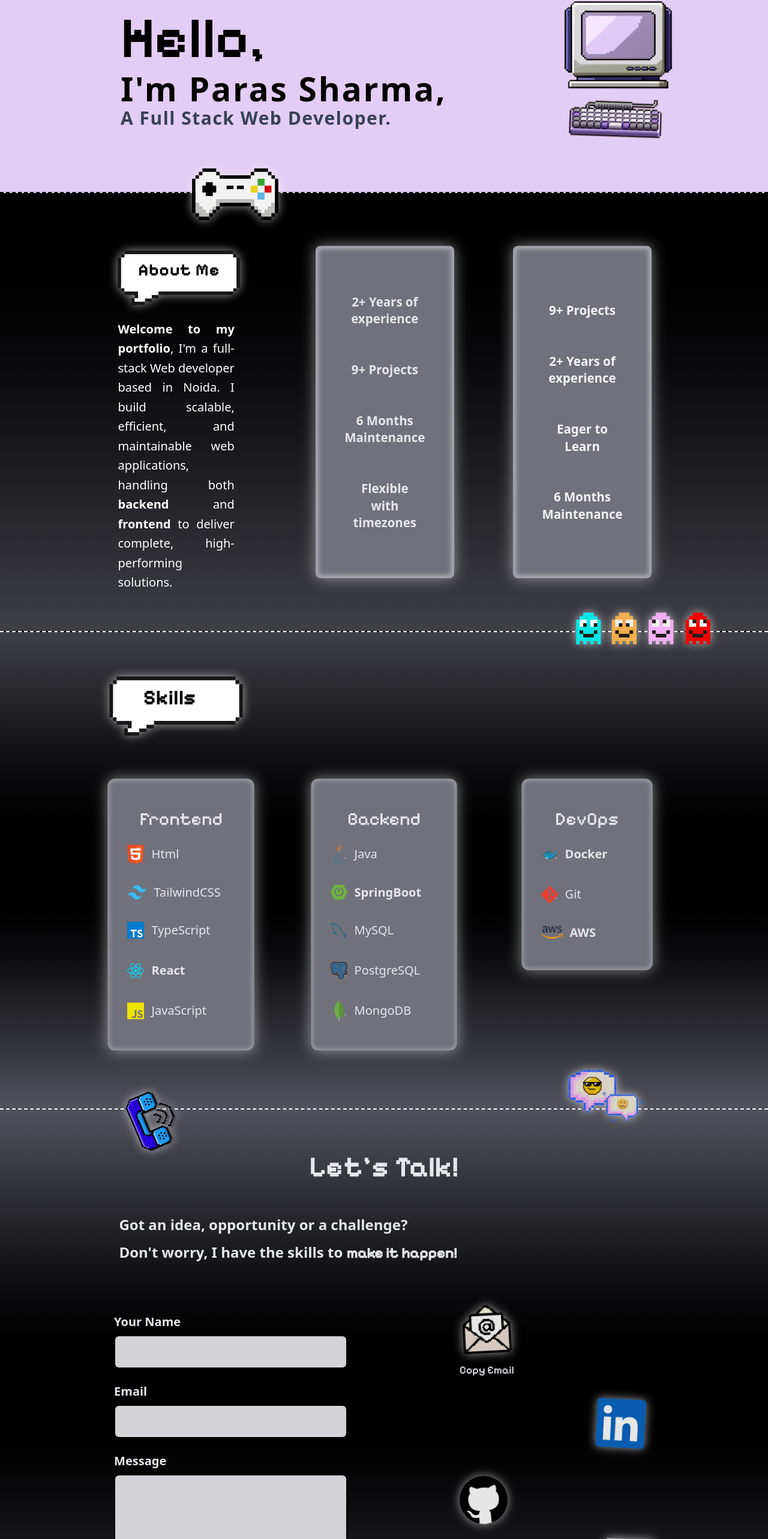
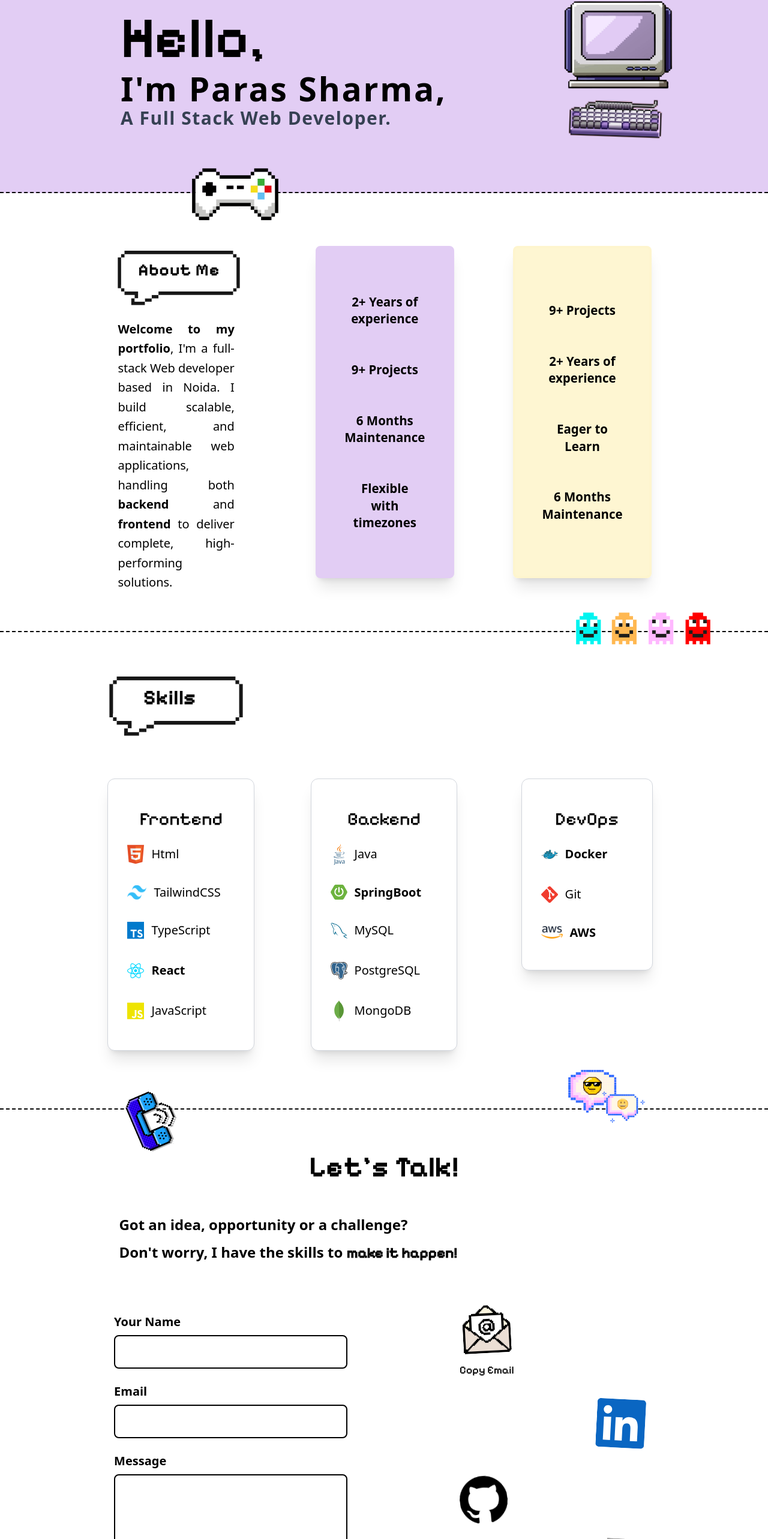
Before and after one commit to CaptainUnderpants14/portfolio, a React (Vite) app: page / in a window 1280 px wide. Shown: the part 176-2742 px from the top of the page at 60% size. Built offline with nearby package versions, Linux system fonts and the light colour scheme; grey boxes are pictures that could not be loaded.

Commit message:
Prefinal version

```diff
--- a/src/AboutMe.jsx
+++ b/src/AboutMe.jsx
@@ -8,23 +8,23 @@ function AboutMe() {
         });
     };
 
-    const audioRef = useRef(null);
-    const playPacmanSound = () => {
-        if (!audioRef.current) {
-            audioRef.current = new Audio("/sounds/pacman.mp3");
-        }
-        const audio = audioRef.current;
-        if (!audio.paused) return;
-        audio.currentTime = 0;
-        audio.play().catch((error) => {
-            console.error("Audio play failed:", error);
-        });
-    };
+    // const audioRef = useRef(null);
+    // const playPacmanSound = () => {
+    //     if (!audioRef.current) {
+    //         audioRef.current = new Audio("/sounds/pacman.mp3");
+    //     }
+    //     const audio = audioRef.current;
+    //     if (!audio.paused) return;
+    //     audio.currentTime = 0;
+    //     audio.play().catch((error) => {
+    //         console.error("Audio play failed:", error);
+    //     });
+    // };
 
     return (
         <div
             id="about"
-            className="pt-16 px-5 md:px-20 border-b-2 border-dashed border-black flex justify-center relative dark dark:bg-gradient-to-b dark:from-black dark:to-zinc-700
+            className="pt-16 px-5 md:px-20 border-b-2 border-dashed border-black flex justify-center relative dark:bg-gradient-to-b dark:from-black dark:to-zinc-700
              dark:border-white">
             <div className="w-[90%] md:w-full mx-auto lg:w-[90%] ">
                 {/* Controller */}
@@ -45,9 +45,10 @@ function AboutMe() {
                             <img
                                 src="/aboutme.svg"
                                 alt="About Me background"
-                                className="w-[180px] md:w-[230px] lg:w-[88%] h-auto object-contain mx-auto lg:mx-0 transition-all duration-200
-                                dark:[filter:drop-shadow(0_0_8px_rgba(255,255,255,0.6))]
-                                 dark:group-hover:[filter:drop-shadow(0_0_12px_rgba(255,255,255,0.8))]"
+                                className="w-[180px] md:w-[230px] lg:w-[88%] h-auto object-contain mx-auto lg:mx-0
+                                     transition-all duration-200
+                                     dark:[filter:brightness(0.94)_drop-shadow(0_0_16px_rgba(255,255,255,0.8))]"
+
                             />
                             <p
                                 className="font-pixelb absolute left-1/2 lg:left-[4%] -translate-x-1/2
@@ -72,8 +73,8 @@ function AboutMe() {
                              text-black font-semibold border-4 bg-[#e2cdf4] border-[#e2cdf4]
                              w-[84%] h-full md:w-full md:h-[92%] mt-6 md:mt-0 rounded-lg p-10 md:p-[47px]
                              shadow-xl text-center space-y-6 md:space-y-10 mx-auto lg:mx-0 max-w-xs lg:w-[80%] lg:h-[96%]
-                             lg:hover:scale-105 transition-transform duration-200 cursor-pointer dark:bg-zinc-500
-                             dark:border-zinc-400 dark:text-gray-200 dark:[box-shadow:inset_0_0_10px_rgba(255,255,255,0.5),_0_0_25px_rgba(255,255,255,0.5)]
+                             lg:hover:scale-105 transition-transform duration-200 cursor-pointer dark:bg-zinc-800
+                             dark:border-zinc-500 dark:text-gray-200 dark:[box-shadow:inset_0_0_10px_rgba(255,255,255,0.5),_0_0_15px_rgba(255,255,255,0.5)]
                              ">
                         <li>2+ Years of experience</li>
                         <li>9+ Projects</li>
@@ -87,7 +88,7 @@ function AboutMe() {
                              w-[84%] h-full md:w-full md:h-[92%] mt-6 md:mt-0 rounded-lg p-10 md:p-[47px]
                              shadow-xl text-center space-y-6 md:space-y-10 mx-auto lg:mx-0 max-w-xs lg:w-[80%] lg:h-[96%]
                              lg:hover:scale-105 transition-transform duration-200 cursor-pointer
-                              dark:bg-zinc-500 dark:border-zinc-400 dark:text-gray-100 dark:[box-shadow:inset_0_0_10px_rgba(255,255,255,0.5),_0_0_25px_rgba(255,255,255,0.5)]">
+                              dark:bg-zinc-800 dark:border-zinc-500 dark:text-gray-100 dark:[box-shadow:inset_0_0_10px_rgba(255,255,255,0.5),_0_0_15px_rgba(255,255,255,0.5)]">
                         <li>9+ Projects</li>
                         <li>2+ Years of experience</li>
                         <li>Eager to Learn</li>
@@ -99,10 +100,10 @@ function AboutMe() {
                 <img
                     src="/pacman%20logo.svg"
                     alt="Pacman Icon"
-                    onClick={playPacmanSound}
+                    // onClick={playPacmanSound}
                     className="absolute right-12 z-30 -bottom-28 w-48 md:w-44 lg:w-56 h-auto hover:cursor-pointer hover:scale-110 transition-transform duration-200 lg:-bottom-34 lg:right-24
-                                dark:[filter:brightness(0.95)_drop-shadow(0_0_8px_rgba(255,255,255,0.6))]
-                                 dark:hover:[filter:drop-shadow(0_0_12px_rgba(255,255,255,0.8))]"
+                                dark:[filter:brightness(0.90)_drop-shadow(0_0_8px_rgba(255,255,255,0.6))]
+                                 dark:hover:[filter:brightness(0.96)_drop-shadow(0_0_12px_rgba(255,255,255,0.8))]"
                 />
             </div>
         </div>
--- a/src/App.jsx
+++ b/src/App.jsx
@@ -5,16 +5,46 @@ import Skills from "./Skills.jsx";
 import Contact from "./Contact.jsx";
 import Footer from "./Footer.jsx";
 
+import { useState, useEffect } from "react";
+
 function App() {
+    // initialize from localStorage (default to system or light)
+    const getInitialTheme = () => {
+        const saved = localStorage.getItem("theme");
+        if (saved === "dark") return true;
+        if (saved === "light") return false;
+        // optional: follow system preference
+        return window.matchMedia && window.matchMedia("(prefers-color-scheme: dark)").matches;
+    };
+
+    const [dark, setDark] = useState(getInitialTheme);
+
+    useEffect(() => {
+        const root = document.documentElement; // <html>
+        if (dark) {
+            root.classList.add("dark");
+            localStorage.setItem("theme", "dark");
+        } else {
+            root.classList.remove("dark");
+            localStorage.setItem("theme", "light");
+        }
+    }, [dark]);
+
+    const toggleDark = () => setDark(prev => !prev);
+
     return (
         <>
-        <NavBar/>
+            {/* Pass state and toggle to NavBar; keep button in NavBar */}
+            <NavBar dark={dark} toggleDark={toggleDark} />
+            {/* rest of your app */}
+            <main>
                 <AboutMe/>
                 <Skills/>
                 <Contact/>
                 <Footer/>
+            </main>
         </>
-  )
+    );
 }
 
-export default App
+export default App;
--- a/src/Contact.jsx
+++ b/src/Contact.jsx
@@ -22,7 +22,7 @@ function Contact() {
     return (
         <div
             id="contact"
-            className="relative border-b-2 border-dashed border-black pb-12 md:pb-18 md:px-12 lg:pb-18 pt-16 md:pt-18 lg:pt-18 dark dark:bg-gradient-to-b dark:from-zinc-600 dark:via-black dark:to-zinc-700 dark:border-white">
+            className="relative border-b-2 border-dashed border-black pb-12 md:pb-18 md:px-12 lg:pb-18 pt-16 md:pt-18 lg:pt-18 dark:bg-gradient-to-b dark:from-zinc-600 dark:via-black dark:to-zinc-700 dark:border-white">
 
             <div className="w-full text-center text-5xl md:text-5xl font-pixelb text-nowrap pb-6 dark:text-gray-200">
                 Let's Talk!
@@ -49,7 +49,10 @@ function Contact() {
                                 type="text"
                                 name="name"
                                 required
-                                className="border-2 border-black rounded-lg p-2 md:p-3 bg-white text-black focus:outline-none focus:ring-2 focus:ring-black dark:bg-zinc-300"
+                                className="border-2 border-black rounded-lg p-2 md:p-3 bg-white text-black
+                                focus:outline-none focus:ring-2 focus:ring-black dark:bg-zinc-300
+                                dark:[filter:brightness(1)_drop-shadow(0_0_8px_rgba(255,255,255,0.6))]
+                                 dark:hover:[filter:drop-shadow(0_0_12px_rgba(255,255,255,0.8))]"
                             />
                         </label>
 
@@ -59,7 +62,10 @@ function Contact() {
                                 type="email"
                                 name="email"
                                 required
-                                className="border-2 border-black rounded-lg p-2 md:p-3 bg-white text-black focus:outline-none focus:ring-2 focus:ring-black dark:bg-zinc-300"
+                                className="border-2 border-black rounded-lg p-2 md:p-3 bg-white text-black
+                                focus:outline-none focus:ring-2 focus:ring-black
+                                dark:bg-zinc-300 dark:[filter:brightness(1)_drop-shadow(0_0_8px_rgba(255,255,255,0.6))]
+                                 dark:hover:[filter:drop-shadow(0_0_12px_rgba(255,255,255,0.8))]"
                             />
                         </label>
 
@@ -69,7 +75,10 @@ function Contact() {
                                 name="message"
                                 rows="4 sm:rows-5 md:rows-6"
                                 required
-                                className="border-2 resize-none h-40 border-black rounded-lg p-2 md:p-3 bg-white text-black focus:outline-none focus:ring-2 focus:ring-black dark:bg-zinc-300"
+                                className="border-2 resize-none h-40 border-black rounded-lg p-2 md:p-3
+                                bg-white text-black focus:outline-none focus:ring-2 focus:ring-black
+                                dark:bg-zinc-300 dark:[filter:brightness(1)_drop-shadow(0_0_8px_rgba(255,255,255,0.6))]
+                                 dark:hover:[filter:drop-shadow(0_0_12px_rgba(255,255,255,0.8))]"
                             ></textarea>
                         </label>
 
--- a/src/Footer.jsx
+++ b/src/Footer.jsx
@@ -8,7 +8,7 @@ function Footer() {
     };
 
     return (
-        <div className="w-full h-24 pb-4 flex justify-evenly items-center dark dark:bg-zinc-700">
+        <div className="w-full h-24 pb-4 flex justify-evenly items-center dark:bg-zinc-700">
             <div className=" absolute w-full flex items-center justify-center">
                 <img src="/Heart.svg"
                      alt="Heart icon"
--- a/src/Skills.jsx
+++ b/src/Skills.jsx
@@ -1,17 +1,17 @@
-import { useRef } from "react";
+// import { useRef } from "react";
 
 function Skills() {
-    const audioRef = useRef(null);
+    // const audioRef = useRef(null);
 
-    const playDialerSound = () => {
-        if (!audioRef.current) {
-            audioRef.current = new Audio("/sounds/dialing.mp3");
-        }
-        const audio = audioRef.current;
-        if (!audio.paused) return;
-        audio.currentTime = 0;
-        audio.play();
-    };
+    // const playDialerSound = () => {
+    //     if (!audioRef.current) {
+    //         audioRef.current = new Audio("/sounds/dialing.mp3");
+    //     }
+    //     const audio = audioRef.current;
+    //     if (!audio.paused) return;
+    //     audio.currentTime = 0;
+    //     audio.play();
+    // };
 
     const playMessageSound = () => {
         const audio = new Audio("/sounds/messageSound.mp3");
@@ -19,7 +19,7 @@ function Skills() {
     };
 
     return (
-        <div className="w-full border-b-2 border-dashed py-16 relative dark dark:bg-gradient-to-b dark:from-zinc-700 dark:via-black dark:to-zinc-600
+        <div className="w-full border-b-2 border-dashed py-16 relative dark:bg-gradient-to-b dark:from-zinc-700 dark:via-black dark:to-zinc-600
                 dark:border-white">
             <div className="relative mb-28 w-[80%] md:w-full">
                 <div className="absolute left-10 top-0 md:left-12 lg:left-[13%] ">
@@ -27,8 +27,7 @@ function Skills() {
                         src="/aboutme.svg"
                         alt="Decorative Banner"
                         className="w-[180px] h-auto -mt-4 ml-4 lg:w-[20%] object-contain
-                            dark:[filter:drop-shadow(0_0_8px_rgba(255,255,255,0.6))]
-                                 dark:group-hover:[filter:drop-shadow(0_0_12px_rgba(255,255,255,0.8))]"
+                            dark:[filter:brightness(0.92)_drop-shadow(0_0_16px_rgba(255,255,255,0.6))]"
                     />
                     <p className="text-4xl font-pixelb ml-16 lg:text-[2.7vw] -mt-17 lg:ml-[6.5%] lg:-mt-[7.4%] dark:relative">Skills</p>
                 </div>
@@ -40,8 +39,8 @@ function Skills() {
                     {/* Frontend */}
                     <div className="rounded-xl shadow-xl bg-white border border-gray-300
                      w-[90%] h-[100%] md:w-[90%] md:h-full lg:w-[76%] flex flex-col justify-center text-center p-12 md:p-12
-                     lg:hover:scale-105 transition-transform duration-200 cursor-pointer dark:bg-zinc-500 dark:border-zinc-500 dark:text-gray-200
-                     dark:[box-shadow:inset_0_0_10px_rgba(255,255,255,0.5),_0_0_25px_rgba(255,255,255,0.5)]">
+                     lg:hover:scale-105 transition-transform duration-200 cursor-pointer dark:bg-zinc-800 dark:border-zinc-500 dark:text-gray-200
+                     dark:[box-shadow:inset_0_0_10px_rgba(255,255,255,0.5),_0_0_15px_rgba(255,255,255,0.5)]">
                         <h3 className="font-pixelm text-3xl mb-6 md:text-3xl">Frontend</h3>
                         <ul className="flex flex-col gap-8 justify-left text-xl md:text-xl ">
                             <li className="flex items-center gap-3 md:-mx-4 mx-4">
@@ -70,8 +69,8 @@ function Skills() {
                     {/* Backend */}
                     <div className="rounded-xl shadow-xl bg-white border border-gray-300 w-[90%]
                      md:w-[90%] md:h-full lg:w-[76%] flex flex-col justify-center text-center p-12 md:p-12
-                     lg:hover:scale-105 transition-transform duration-200 cursor-pointer dark:bg-zinc-500
-                     dark:border-zinc-500 dark:text-gray-200 dark:[box-shadow:inset_0_0_10px_rgba(255,255,255,0.5),_0_0_25px_rgba(255,255,255,0.5)]">
+                     lg:hover:scale-105 transition-transform duration-200 cursor-pointer dark:bg-zinc-800
+                     dark:border-zinc-500 dark:text-gray-200 dark:[box-shadow:inset_0_0_10px_rgba(255,255,255,0.5),_0_0_15px_rgba(255,255,255,0.5)]">
                         <h3 className="font-pixelm text-3xl mb-6 md:text-3xl">Backend</h3>
                         <ul className="flex flex-col gap-8 justify-left text-xl md:text-xl">
                             <li className="flex items-center gap-3 md:-mx-4 mx-4">
@@ -100,8 +99,8 @@ function Skills() {
                     {/* DevOps */}
                     <div className="bg-white rounded-xl shadow-xl border border-gray-300 w-[90%]
                      md:w-[90%] h-[360px] lg:w-[68%] md:h-[320px] flex flex-col justify-center text-center p-12 md:p-12
-                     lg:hover:scale-105 transition-transform duration-200 cursor-pointer dark:bg-zinc-500
-                      dark:border-zinc-500 dark:text-gray-200 dark:[box-shadow:inset_0_0_10px_rgba(255,255,255,0.5),_0_0_25px_rgba(255,255,255,0.5)]">
+                     lg:hover:scale-105 transition-transform duration-200 cursor-pointer dark:bg-zinc-800
+                      dark:border-zinc-500 dark:text-gray-200 dark:[box-shadow:inset_0_0_10px_rgba(255,255,255,0.5),_0_0_15px_rgba(255,255,255,0.5)]">
                         <h3 className="font-pixelm text-3xl mb-6 md:text-3xl">DevOps</h3>
                         <ul className="flex flex-col gap-8 justify-left  text-xl md:text-xl">
                             <li className="flex items-center gap-3 font-semibold md:-mx-4 mx-4">
@@ -112,7 +111,7 @@ function Skills() {
                                 <img className="w-7 h-auto" src="/gitLogo.svg" alt="Git" />
                                 Git
                             </li>
-                            <li className="flex items-center gap-3 font-semibold md:-mx-4 mx-4">
+                            <li className="flex items-center gap-3 font-semibold md:-mx-4 mx-4 ">
                                 <img className="w-9 h-auto" src="/Amazon_Web_Services_Logo.png" alt="AWS" />
                                 AWS
                             </li>
@@ -126,7 +125,7 @@ function Skills() {
                 <img
                     src="/Phone.svg"
                     alt="Phone icon"
-                    onClick={playDialerSound}
+                    // onClick={playDialerSound}
                     className="absolute w-16 z-30 top-4 left-12 md:w-24 md:left-20 lg:left-[16%] h-auto hover:cursor-pointer hover:scale-110 transition-transform duration-200
                     dark:[filter:brightness(0.95)_drop-shadow(0_0_8px_rgba(255,255,255,0.6))]
                                  dark:hover:[filter:drop-shadow(0_0_12px_rgba(255,255,255,0.8))]"
--- a/src/index.css
+++ b/src/index.css
@@ -62,5 +62,5 @@
     white-space: nowrap;
     overflow: hidden;
     /*border-right: 4px solid #000;*/
-    animation: typing 4s steps(6, end) infinite, blink 0.7s step-end infinite;
+    animation: typing 4s steps(6, end) infinite, blink 0.5s step-end infinite;
 }
--- /dev/null
+++ b/tailwind.config.js
@@ -0,0 +1,7 @@
+// tailwind.config.js
+export default {
+    darkMode: 'class',
+    content: ['./index.html', './src/**/*.{js,jsx,ts,tsx}'],
+    theme: { extend: {} },
+    plugins: [],
+};
```
Also changed, not shown: src/NavBar.jsx (+60 -25 lines). Lines whose indentation alone changed are shown as unchanged.
